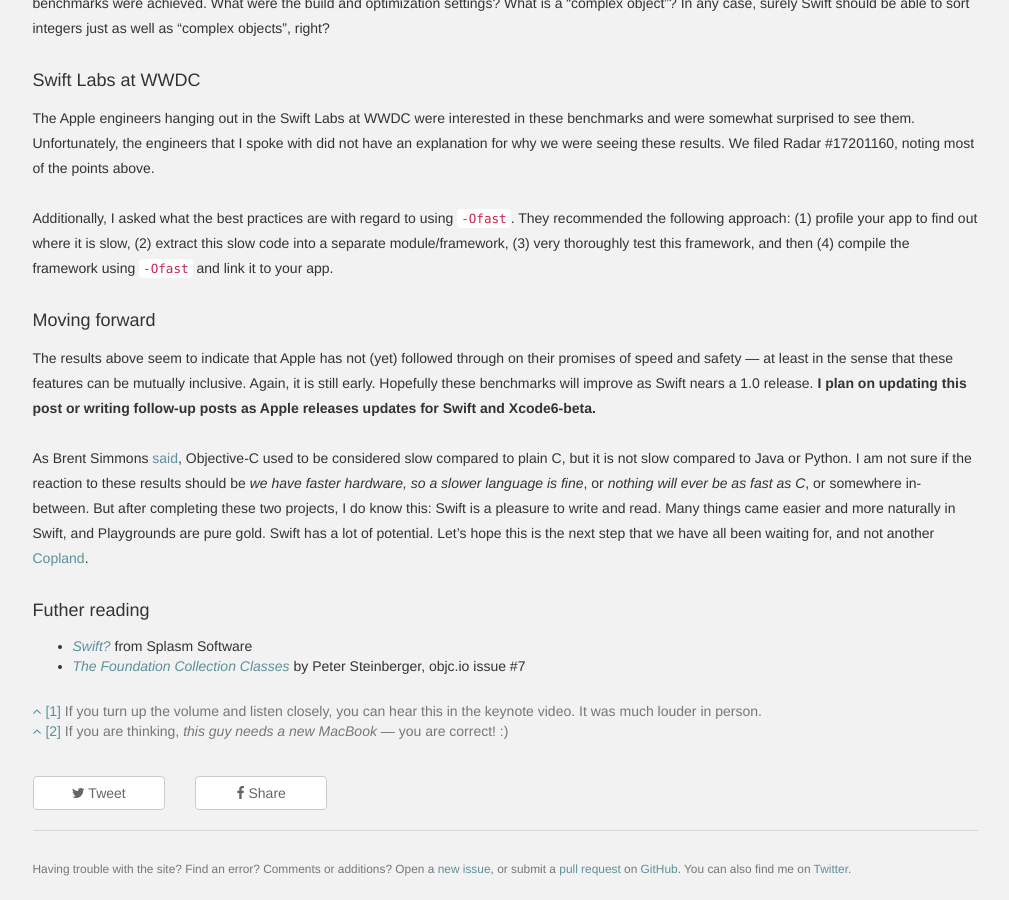
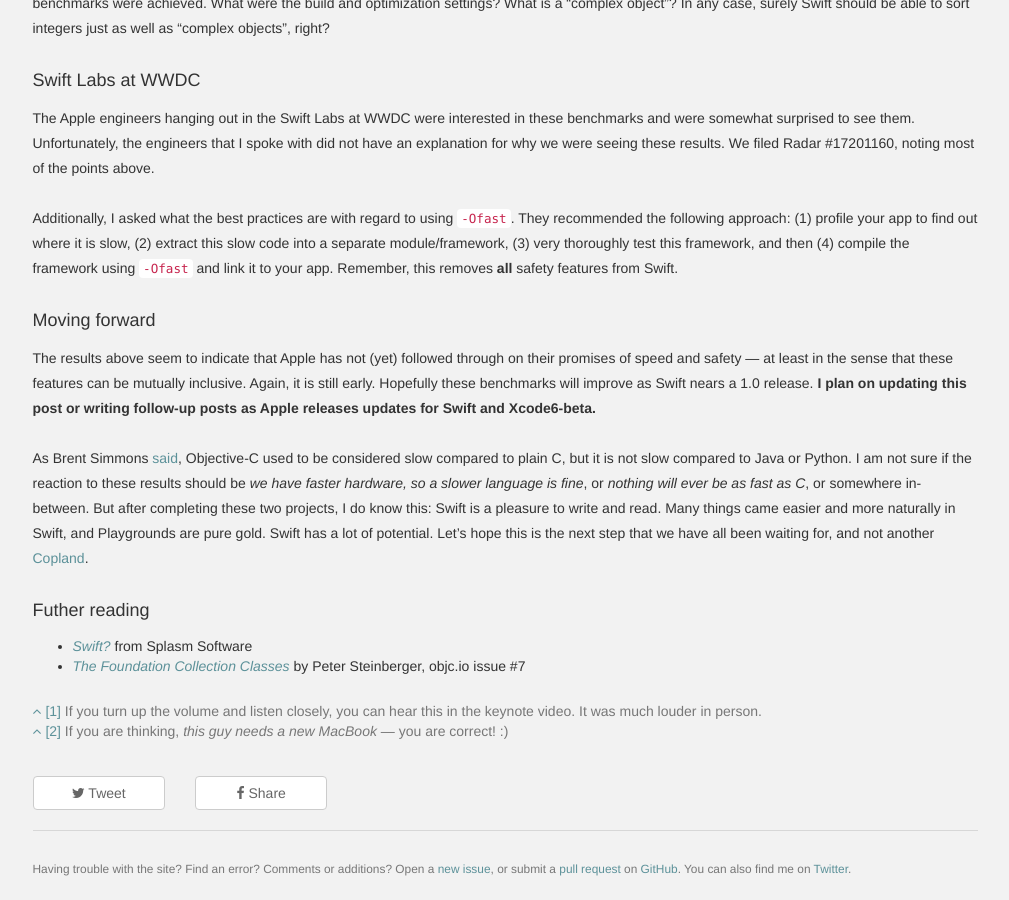
Before and after one commit to jessesquires/jessesquires.com, a Jekyll site: the page built from _posts/2014-06-25-apples-to-apples.md, in a window 1280 px wide and 900 px high, scrolled down 3043 px. Shown: the whole window, without its empty margins (135-1144 px from the left). Built offline with Jekyll 4.4.1, drawn with Linux system fonts in a browser that asks for light colours; nearby versions of some CDN libraries; Markdown is read by kramdown in place of the engine named in the settings.

Commit message:
post revisions

```diff
--- a/_posts/2014-06-25-apples-to-apples.md
+++ b/_posts/2014-06-25-apples-to-apples.md
@@ -180,7 +180,7 @@
 
 The Apple engineers hanging out in the Swift Labs at WWDC were interested in these benchmarks and were somewhat surprised to see them. Unfortunately, the engineers that I spoke with did not have an explanation for why we were seeing these results. We filed Radar #17201160, noting most of the points above.
 
-Additionally, I asked what the best practices are with regard to using <code>-Ofast</code>. They recommended the following approach: (1) profile your app to find out where it is slow, (2) extract this slow code into a separate module/framework, (3) very thoroughly test this framework, and then (4) compile the framework using <code>-Ofast</code> and link it to your app.
+Additionally, I asked what the best practices are with regard to using <code>-Ofast</code>. They recommended the following approach: (1) profile your app to find out where it is slow, (2) extract this slow code into a separate module/framework, (3) very thoroughly test this framework, and then (4) compile the framework using <code>-Ofast</code> and link it to your app. Remember, this removes <strong>all</strong> safety features from Swift.
 
 #### Moving forward
 
```
